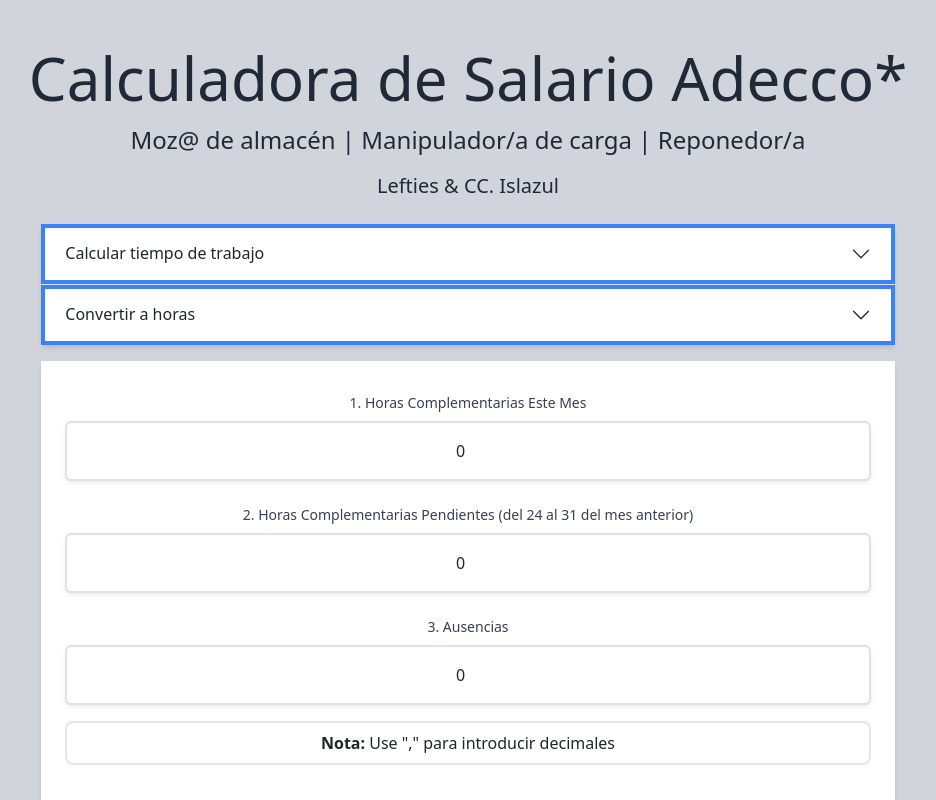
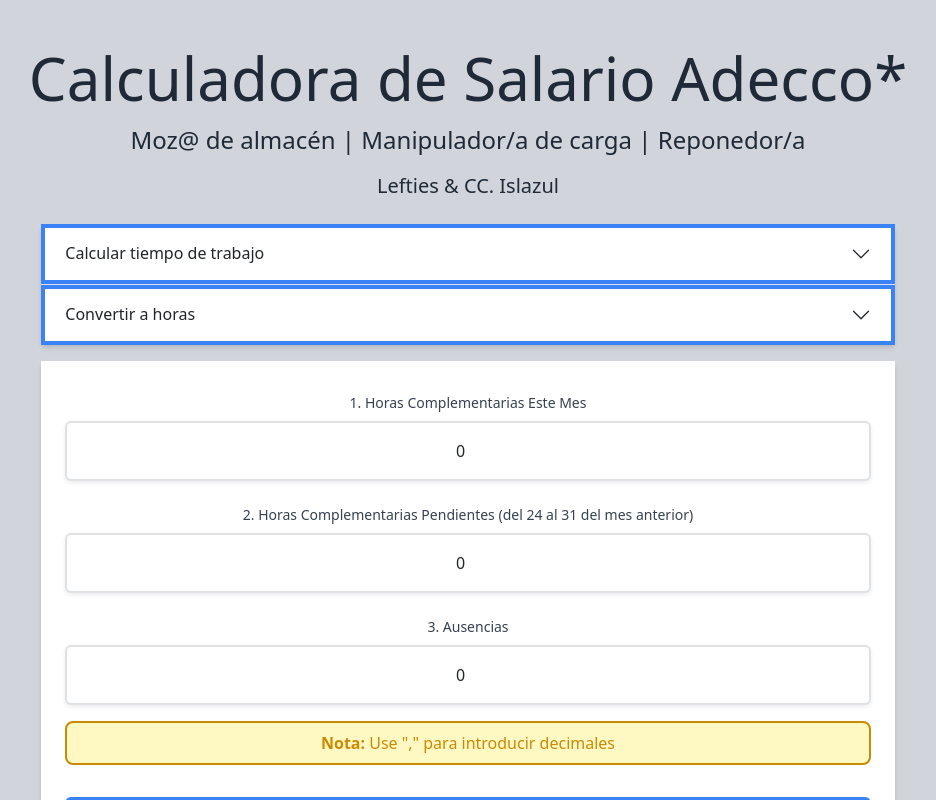
Before and after one commit to manurubik/salario-adecco, a React (Vite) app: page / in a window 1280 px wide. Shown: the top 800 px of the page, without its empty margins (172-1108 px from the left). Built offline with nearby package versions, Linux system fonts and the light colour scheme.

Commit message:
Fix Notifications + styles

```diff
--- a/src/App.tsx
+++ b/src/App.tsx
@@ -78,7 +78,7 @@
           />
         </div>
       </main>
-      <aside className="py-2">
+      <aside className="py-2 w-full">
         <strong className="mb-0 ml-3">* Web NO Oficial</strong>
       </aside>
       <footer className="w-full bg-orange-200 border-t-2 border-orange-500 text-center py-3 text-xl">
--- a/src/components/AccordionCalcs.tsx
+++ b/src/components/AccordionCalcs.tsx
@@ -10,6 +10,8 @@
 }
 
 const AccordionCalcs = ({ activeKey, setActiveKey }: AccordionCalcsProps) => {
+  const [isConverted, setIsConverted] = useState<boolean>(false);
+
   const [hours, setHours] = useState<number>(0);
   const [minutes, setMinutes] = useState<number>(0);
   const [decimalHours, setDecimalHours] = useState<number | null>(null);
@@ -87,6 +89,7 @@
       return;
     }
 
+    setIsConverted(true);
     setErrorMessage('');
     const result = hours + minutes / 60;
     setDecimalHours(parseFloat(result.toFixed(3)));
@@ -110,7 +113,7 @@
             Calcular tiempo de trabajo
           </Accordion.Header>
           <Accordion.Body className="flex flex-col bg-gray-100 space-y-2">
-            <div className="flex flex-col items-center">
+            <div className="flex flex-col items-center space-y-4">
               <h2 className="text-xl font-semibold text-center mb-0">
                 Introduzca las horas de entrada y salida (formato 24h):
               </h2>
@@ -163,7 +166,6 @@
                     (timeDifference - Math.trunc(timeDifference)) *
                     60
                   ).toFixed(0)} minutos = ${timeDifference} horas`}
-                  note=""
                   font="bold"
                   text="lg"
                 />
@@ -176,7 +178,7 @@
             Convertir a horas
           </Accordion.Header>
           <Accordion.Body className="flex flex-col bg-gray-100 space-y-2">
-            <div className="flex flex-col items-center space-y-2">
+            <div className="flex flex-col items-center space-y-4">
               <h2 className="text-xl font-semibold text-center mb-0">
                 Introduzca el tiempo a calcular:
               </h2>
@@ -194,11 +196,14 @@
                   step={5}
                 />
               </div>
-              <Notification
-                color="yellow"
-                message='Si cambia los valores vuelva a hacer click
-              en el botón "Convertir" para actualizar el resultado'
-              />
+              {isConverted && (
+                <Notification
+                  color="yellow"
+                  message='Si cambia los valores vuelva a hacer click
+                en el botón "Convertir" para actualizar el resultado'
+                  note="Nota"
+                />
+              )}
               <Button onClick={convertToDecimal} label="Convertir" />
             </div>
             <div className="flex justify-center">
@@ -216,7 +221,6 @@
                   color="purple"
                   message={`
                   ${hours} horas y ${minutes} minutos = ${decimalHours} horas`}
-                  note=""
                   font="bold"
                   text="lg"
                 />
--- a/src/components/Button.tsx
+++ b/src/components/Button.tsx
@@ -7,7 +7,7 @@
   return (
     <button
       onClick={onClick}
-      className="bg-blue-500 text-white p-2 mt-4 rounded-md hover:bg-blue-600"
+      className="bg-blue-500 text-white p-2 rounded-md hover:bg-blue-600"
     >
       {label}
     </button>
--- a/src/components/Notification.tsx
+++ b/src/components/Notification.tsx
@@ -1,26 +1,34 @@
 interface NotificationProps {
-  color: string;
+  color: 'red' | 'blue' | 'green' | 'yellow' | 'purple';
   message: string;
   note?: string;
-  font?: string;
-  text?: string;
+  font?: 'normal' | 'bold' | 'semibold' | 'extrabold';
+  text?: 'xs' | 'sm' | 'base' | 'lg' | 'xl' | '2xl';
 }
 
 const Notification = ({
   color,
   message,
-  note = 'Nota',
+  note = '',
   font = 'normal',
-  text = 'md',
+  text = 'base',
 }: NotificationProps) => {
+  const colorClasses = {
+    red: 'border-red-600 bg-red-100 text-red-600',
+    blue: 'border-blue-600 bg-blue-100 text-blue-600',
+    green: 'border-green-600 bg-green-100 text-green-600',
+    yellow: 'border-yellow-600 bg-yellow-100 text-yellow-600',
+    purple: 'border-purple-600 bg-purple-100 text-purple-600',
+  };
+
+  const fontStyle = `font-${font}`;
+  const textSize = `text-${text}`;
+
   return (
     <p
-      className={`border-2 border-${color}-600 bg-${color}-100 rounded-lg p-2 text-center text-${color}-600 mb-0 font-${font} text-${text}`}
+      className={`border-2 ${colorClasses[color]} rounded-lg p-2 text-center ${fontStyle} ${textSize}`}
     >
-      <strong>
-        {note}
-        {note ? ':' : ''}
-      </strong>{' '}
+      {note && <strong>{note}: </strong>}
       {message}
     </p>
   );
--- a/src/components/SalaryBreakdown.tsx
+++ b/src/components/SalaryBreakdown.tsx
@@ -1,5 +1,5 @@
 import { baseSalary, irpf, ss } from '../utils';
-
+import Notification from './Notification';
 interface SalaryBreakdownProps {
   grossSalary: number;
   irpfDeduction: number;
@@ -16,8 +16,9 @@
   netSalary,
 }: SalaryBreakdownProps) => {
   return (
-    <div className="p-6 bg-white md:border-r-4 max-md:border-b-4 border-black shadow-md flex flex-col justify-around w-full">
-      <ul className="space-y-1 text-md text-gray-700 mb-0 pl-3">
+    <div className="flex flex-col justify-between bg-white p-6 shadow-md w-full md:border-r-4 max-md:border-b-4 border-black">
+      <h2 className="mb-0 pl-2 underline">Desglose: </h2>
+      <ul className="space-y-1 text-md text-gray-700 mt-3 mb-0 pl-2">
         <li className="flex justify-between">
           <strong>Salario Base: </strong>
           <span className="text-right">{baseSalary.toFixed(2)} €</span>
@@ -59,10 +60,13 @@
           </span>
         </li>
       </ul>
-      <div className="mt-4 p-4 border-2 border-green-600 bg-green-300 rounded-md mb-0 flex justify-between items-center text-2xl">
-        <h2 className="text-2xl">Salario Neto: </h2>
-        <span className="font-extrabold">~{netSalary.toFixed(2)}€</span>
-      </div>
+      <Notification
+        color="green"
+        message={`~${netSalary.toFixed(2)}€`}
+        note="Salario neto"
+        font="extrabold"
+        text="2xl"
+      />
     </div>
   );
 };
--- a/src/components/SalaryInput.tsx
+++ b/src/components/SalaryInput.tsx
@@ -54,6 +54,7 @@
         <Notification
           color="yellow"
           message='Use "," para introducir decimales'
+          note="Nota"
         />
       }
       <Button onClick={handleCalculateClick} label="Calcular salario" />
```
